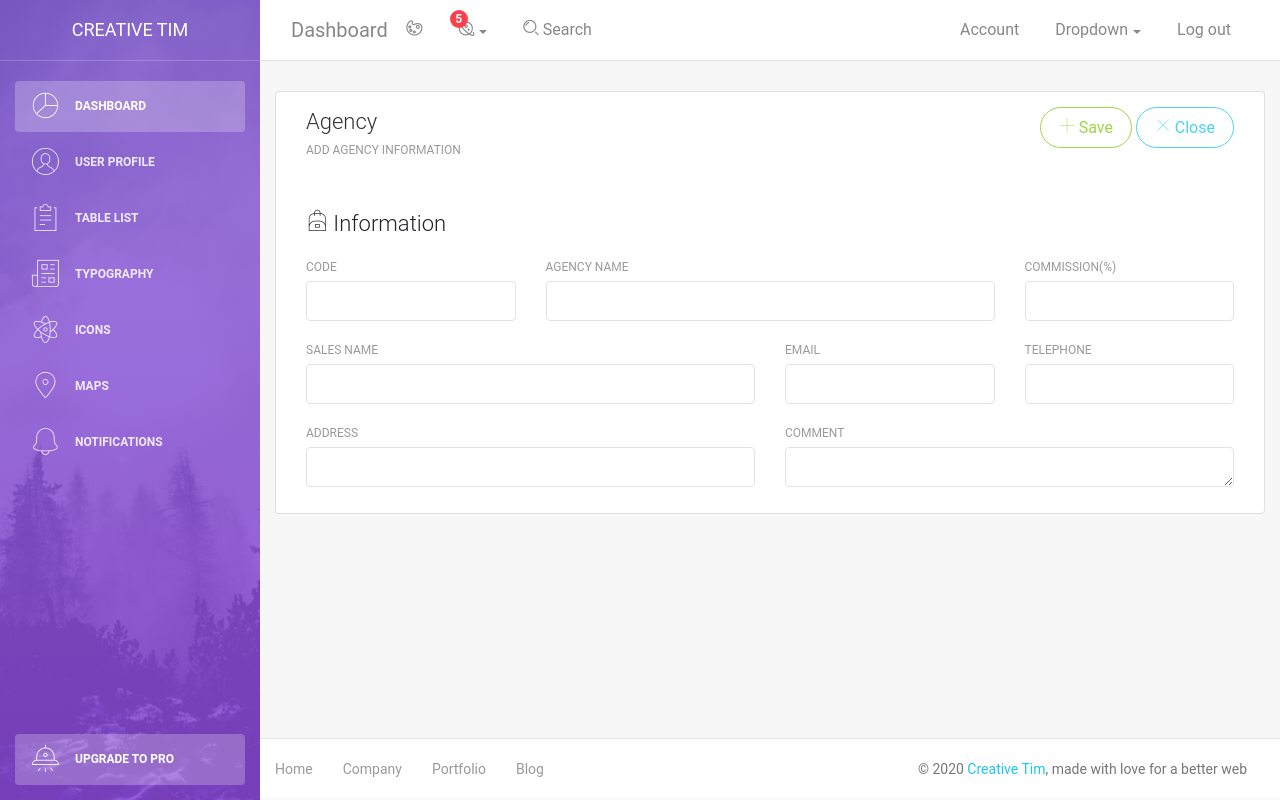
After one commit to zmonx/hermesg3, a PHP site: page /myproject/add_agency.php in a window 1280 px wide. The commit adds this page. Run offline with PHP 8.4, Linux system fonts and the light colour scheme; some libraries are stand-ins or nearby versions.

Commit message:
merge 3+2 Agency

```diff
--- /dev/null
+++ b/page/add_agency.php
@@ -0,0 +1,326 @@
+<!--
+=========================================================
+ Light Bootstrap Dashboard - v2.0.1
+=========================================================
+
+ Product Page: https://www.creative-tim.com/product/light-bootstrap-dashboard
+ Copyright 2019 Creative Tim (https://www.creative-tim.com)
+ Licensed under MIT (https://github.com/creativetimofficial/light-bootstrap-dashboard/blob/master/LICENSE)
+
+ Coded by Creative Tim
+
+=========================================================
+
+ The above copyright notice and this permission notice shall be included in all copies or substantial portions of the Software.  -->
+ <?php include "../function.php" ?>
+ <!DOCTYPE html>
+
+ <html lang="en">
+
+ <head>
+     <meta charset="utf-8" />
+     <link rel="apple-touch-icon" sizes="76x76" href=<?php echo base_url("/assets/img/apple-icon.png")?>>
+     <link rel="icon" type="image/png" href=<?php echo base_url("/assets/img/favicon.ico")?>>
+     <meta http-equiv="X-UA-Compatible" content="IE=edge,chrome=1" />
+     <title>Light Bootstrap Dashboard - Free Bootstrap 4 Admin Dashboard by Creative Tim</title>
+     <meta content='width=device-width, initial-scale=1.0, maximum-scale=1.0, user-scalable=0, shrink-to-fit=no'
+         name='viewport' />
+     <!--     Fonts and icons     -->
+     <link href="https://fonts.googleapis.com/css?family=Montserrat:400,700,200" rel="stylesheet" />
+     <link rel="stylesheet" href="https://maxcdn.bootstrapcdn.com/font-awesome/latest/css/font-awesome.min.css" />
+     <!-- CSS Files -->
+     <link href=<?php echo base_url("/assets/css/bootstrap.min.css")?> rel="stylesheet" />
+     <link href=<?php echo base_url("/assets/css/light-bootstrap-dashboard.css?v=2.0.0")?> rel="stylesheet" />
+     <!-- CSS Just for demo purpose, don't include it in your project -->
+     <link href=<?php echo base_url("/assets/css/demo.css")?> rel="stylesheet" />
+ </head>
+
+ <body>
+     <div class="wrapper">
+         <div class="sidebar" data-image=<?php echo base_url("/assets/img/sidebar-5.jpg")?>>
+             <!--
+          Tip 1: You can change the color of the sidebar using: data-color="purple | blue | green | orange | red"
+
+          Tip 2: you can also add an image using data-image tag
+      -->
+             <div class="sidebar-wrapper">
+                 <div class="logo">
+                     <a href="http://www.creative-tim.com" class="simple-text">
+                         Creative Tim
+                     </a>
+                 </div>
+                 <ul class="nav">
+                     <li class="nav-item active">
+                         <a class="nav-link" href="dashboard.html">
+                             <i class="nc-icon nc-chart-pie-35"></i>
+                             <p>Dashboard</p>
+                         </a>
+                     </li>
+                     <li>
+                         <a class="nav-link" href="./user.html">
+                             <i class="nc-icon nc-circle-09"></i>
+                             <p>User Profile</p>
+                         </a>
+                     </li>
+                     <li>
+                         <a class="nav-link" href="./table.html">
+                             <i class="nc-icon nc-notes"></i>
+                             <p>Table List</p>
+                         </a>
+                     </li>
+                     <li>
+                         <a class="nav-link" href="./typography.html">
+                             <i class="nc-icon nc-paper-2"></i>
+                             <p>Typography</p>
+                         </a>
+                     </li>
+                     <li>
+                         <a class="nav-link" href="./icons.html">
+                             <i class="nc-icon nc-atom"></i>
+                             <p>Icons</p>
+                         </a>
+                     </li>
+                     <li>
+                         <a class="nav-link" href="./maps.html">
+                             <i class="nc-icon nc-pin-3"></i>
+                             <p>Maps</p>
+                         </a>
+                     </li>
+                     <li>
+                         <a class="nav-link" href="./notifications.html">
+                             <i class="nc-icon nc-bell-55"></i>
+                             <p>Notifications</p>
+                         </a>
+                     </li>
+                     <li class="nav-item active active-pro">
+                         <a class="nav-link active" href="upgrade.html">
+                             <i class="nc-icon nc-alien-33"></i>
+                             <p>Upgrade to PRO</p>
+                         </a>
+                     </li>
+                 </ul>
+             </div>
+         </div>
+         <div class="main-panel">
+             <!-- Navbar -->
+             <nav class="navbar navbar-expand-lg " color-on-scroll="500">
+                 <div class="container-fluid">
+                     <a class="navbar-brand" href="#pablo"> Dashboard </a>
+                     <button href="" class="navbar-toggler navbar-toggler-right" type="button" data-toggle="collapse"
+                         aria-controls="navigation-index" aria-expanded="false" aria-label="Toggle navigation">
+                         <span class="navbar-toggler-bar burger-lines"></span>
+                         <span class="navbar-toggler-bar burger-lines"></span>
+                         <span class="navbar-toggler-bar burger-lines"></span>
+                     </button>
+                     <div class="collapse navbar-collapse justify-content-end" id="navigation">
+                         <ul class="nav navbar-nav mr-auto">
+                             <li class="nav-item">
+                                 <a href="#" class="nav-link" data-toggle="dropdown">
+                                     <i class="nc-icon nc-palette"></i>
+                                     <span class="d-lg-none">Dashboard</span>
+                                 </a>
+                             </li>
+                             <li class="dropdown nav-item">
+                                 <a href="#" class="dropdown-toggle nav-link" data-toggle="dropdown">
+                                     <i class="nc-icon nc-planet"></i>
+                                     <span class="notification">5</span>
+                                     <span class="d-lg-none">Notification</span>
+                                 </a>
+                                 <ul class="dropdown-menu">
+                                     <a class="dropdown-item" href="#">Notification 1</a>
+                                     <a class="dropdown-item" href="#">Notification 2</a>
+                                     <a class="dropdown-item" href="#">Notification 3</a>
+                                     <a class="dropdown-item" href="#">Notification 4</a>
+                                     <a class="dropdown-item" href="#">Another notification</a>
+                                 </ul>
+                             </li>
+                             <li class="nav-item">
+                                 <a href="#" class="nav-link">
+                                     <i class="nc-icon nc-zoom-split"></i>
+                                     <span class="d-lg-block">&nbsp;Search</span>
+                                 </a>
+                             </li>
+                         </ul>
+                         <ul class="navbar-nav ml-auto">
+                             <li class="nav-item">
+                                 <a class="nav-link" href="#pablo">
+                                     <span class="no-icon">Account</span>
+                                 </a>
+                             </li>
+                             <li class="nav-item dropdown">
+                                 <a class="nav-link dropdown-toggle" href="http://example.com"
+                                     id="navbarDropdownMenuLink" data-toggle="dropdown" aria-haspopup="true"
+                                     aria-expanded="false">
+                                     <span class="no-icon">Dropdown</span>
+                                 </a>
+                                 <div class="dropdown-menu" aria-labelledby="navbarDropdownMenuLink">
+                                     <a class="dropdown-item" href="#">Action</a>
+                                     <a class="dropdown-item" href="#">Another action</a>
+                                     <a class="dropdown-item" href="#">Something</a>
+                                     <a class="dropdown-item" href="#">Something else here</a>
+                                     <div class="divider"></div>
+                                     <a class="dropdown-item" href="#">Separated link</a>
+                                 </div>
+                             </li>
+                             <li class="nav-item">
+                                 <a class="nav-link" href="#pablo">
+                                     <span class="no-icon">Log out</span>
+                                 </a>
+                             </li>
+                         </ul>
+                     </div>
+                 </div>
+             </nav>
+             <!-- End Navbar -->
+             <div class="content">
+                 <div class="card">
+                     <div class="col-md-12">
+                         <div class="card-header">
+                             <div class="row">
+                                 <div class="col-md-8"><h4 class="card-title">Agency</h4> <label >add agency information</label></div>
+                                 <div class="col-md-4 text-right">
+                                        <button type="submit" class="btn btn-success btn-round" id="add_agency"><i class="nc-icon nc-simple-add"></i> Save</button>
+                                        <button type="button" id="btn_close_add_agency" class="btn btn-info btn-round"><i class="nc-icon nc-simple-remove"></i> Close</button></div>
+                             </div>
+                         </div>
+                         <div class="card-body">
+                             <!-- row contact -->
+                             <div class="row">
+                                 <div class="col-md-5">
+                                     <h4><i class="nc-icon nc-backpack"></i> Information</h4>
+                                 </div>
+                             </div>
+                             <!--end row contact -->
+                             <!-- row form edit data -->
+                             <div class="row">
+                                 <div class="col-md-3">
+                                     <div class="form-group">
+                                         <div class="form-group">
+                                             <label>Code</label>
+                                             <input type="text" class="form-control" id="code_agency"  value="" require>
+                                         </div>
+                                     </div>
+                                 </div>
+                                 <div class="col-md-6">
+                                    <div class="form-group">
+                                        <div class="form-group">
+                                            <label>Agency name</label>
+                                            <input type="text" class="form-control" id="name_agency"  value="" require>
+                                        </div>
+                                    </div>
+                                </div>
+                                <div class="col-md-3">
+                                    <div class="form-group">
+                                        <label>Commission(%)</label>
+                                        <input type="number" min="0" id="commission_agency" class="form-control" require>
+
+                                      </div>
+                                </div>
+                             </div>
+                             <div class="row">
+                                 <div class="col-md-6">
+                                     <div class="form-group">
+                                         <label>Sales Name</label>
+                                         <input type="text" class="form-control" id="sales_name_agency"   require>
+                                     </div>
+                                 </div>
+                                 <div class="col-md-3">
+                                     <div class="form-group">
+                                         <label>Email</label>
+                                         <input type="email" class="form-control" id="email_agency"   require>
+                                     </div>
+                                 </div>
+                                 <div class="col-md-3">
+                                     <div class="form-group">
+                                         <label>Telephone</label>
+                                         <input type="text" class="form-control" id="tel_agency"   require>
+                                     </div>
+                                 </div>
+                             </div>
+                             <div class="row">
+                                 <div class="col-md-6">
+                                     <div class="form-group">
+                                         <label>Address</label>
+                                         <input type="text" class="form-control" id="address_agency"  require>
+                                     </div>
+                                 </div>
+                                 <div class="col-md-6">
+                                     <div class="form-group">
+                                         <label>Comment</label>
+                                         <textarea class="form-control" id="comment_agency"   require></textarea>
+                                     </div>
+                                 </div>
+                             </div>
+                         </div>
+                     </div>
+                 </div>
+
+             </div>
+            <!-- ALERT BOX SUCCESS -->
+            <div id="modal_alert" class="modal fade bd-example-modal-sm" tabindex="-1" role="dialog" aria-labelledby="mySmallModalLabel" aria-hidden="true">
+                                                <div class="modal-dialog modal-sm">
+                                                    <div class="modal-content alert alert-success">
+                                                        SAVE SUCCESSFULLY
+                                                    </div>
+                                                </div>
+                                            </div>
+             <footer class="footer">
+                 <div class="container-fluid">
+                     <nav>
+                         <ul class="footer-menu">
+                             <li>
+                                 <a href="#">
+                                     Home
+                                 </a>
+                             </li>
+                             <li>
+                                 <a href="#">
+                                     Company
+                                 </a>
+                             </li>
+                             <li>
+                                 <a href="#">
+                                     Portfolio
+                                 </a>
+                             </li>
+                             <li>
+                                 <a href="#">
+                                     Blog
+                                 </a>
+                             </li>
+                         </ul>
+                         <p class="copyright text-center">
+                             ©
+                             <script>
+                                 document.write(new Date().getFullYear())
+                             </script>
+                             <a href="http://www.creative-tim.com">Creative Tim</a>, made with love for a better web
+                         </p>
+                     </nav>
+                 </div>
+             </footer>
+         </div>
+     </div>
+ </body>
+
+ </script>
+ <!--   Core JS Files   -->
+ <script src=<?php echo base_url("/assets/js/core/jquery.3.2.1.min.js")?> type="text/javascript"></script>
+ <script src=<?php echo base_url("/assets/js/core/popper.min.js")?> type="text/javascript"></script>
+ <script src=<?php echo base_url("/assets/js/core/bootstrap.min.js")?> type="text/javascript"></script>
+ <!--  Plugin for Switches, full documentation here: http://www.jque.re/plugins/version3/bootstrap.switch/ -->
+ <script src=<?php echo base_url("/assets/js/plugins/bootstrap-switch.js")?>></script>
+ <!--  Google Maps Plugin    -->
+ <script type="text/javascript" src="https://maps.googleapis.com/maps/api/js?key=YOUR_KEY_HERE"></script>
+ <!--  Chartist Plugin  -->
+ <script src=<?php echo base_url("/assets/js/plugins/chartist.min.js")?>></script>
+ <!--  Notifications Plugin    -->
+ <script src=<?php echo base_url("/assets/js/plugins/bootstrap-notify.js")?>></script>
+ <!-- Control Center for Light Bootstrap Dashboard: scripts for the example pages etc -->
+ <script src=<?php echo base_url("/assets/js/light-bootstrap-dashboard.js?v=2.0.0")?> type="text/javascript"></script>
+ <!-- Light Bootstrap Dashboard DEMO methods, don't include it in your project! -->
+ <script src=<?php echo base_url("/assets/js/demo.js")?>></script>
+ <script src=<?php echo base_url("/application/add_agency.js")?>></script>
+
+
+ </html>
--- a/page/agency.php
+++ b/page/agency.php
@@ -167,7 +167,7 @@
                                     <h3 class="mt-4 fixposition">AGENCY</h3>
                                 </div>
                                 <div class="col-md-2 mt-4">
-                                    <button type="submit" id="add_agency" class="btn btn-primary btn-round">Add Agency</button>
+                                    <a href="<?php echo base_url('page/add_agency.php') ?>"><button type="submit" id="add_agency" class="btn btn-primary btn-round">Add Agency</button></a>
                                 </div>
                             </div>
 
```
Also changed, not shown: api.php (+15 -0 lines), application/add_agency.js (added, +37 -0 lines).
